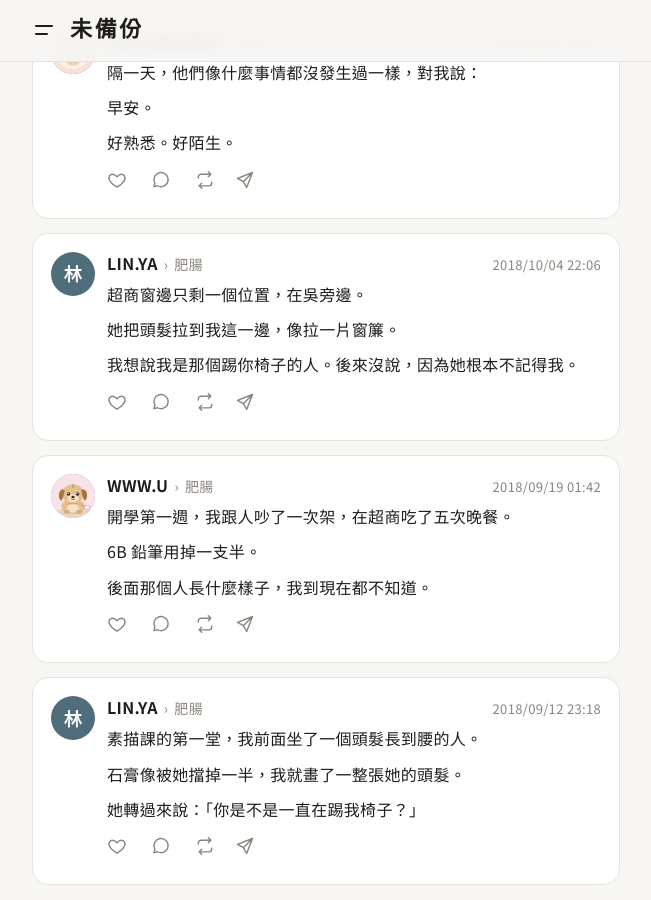
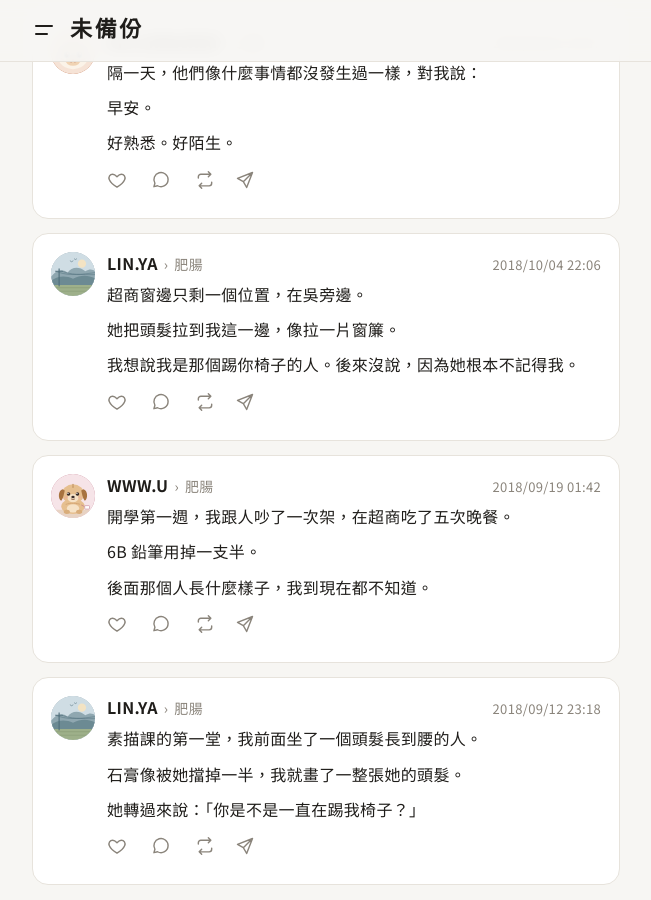
Before and after one commit to Sierra2121/weibeifen, a Jekyll site: the page built from index.html, in a window 1280 px wide and 900 px high, scrolled down 11074 px. Shown: the whole window, without its empty margins (314-965 px from the left). Built offline with Jekyll 4.4.1, drawn with Linux system fonts in a browser that asks for light colours.

Commit message:
林頭貼改成風景
Co-Authored-By: Claude Opus 5.5 <noreply@anthropic.com>
Claude-Session: https://claude.ai/code/session_01VPttWSK59TJtsya3K552bU

```diff
--- a/_data/characters.yml
+++ b/_data/characters.yml
@@ -26,6 +26,7 @@ yang:
 lin:
   name: 林
   handle: LIN.YA
+  avatar: lin.svg
   novel: feichang
   glyph: 林
   color: "#4f6d7a"
```
Also changed, not shown: assets/avatars/lin.svg (added).
